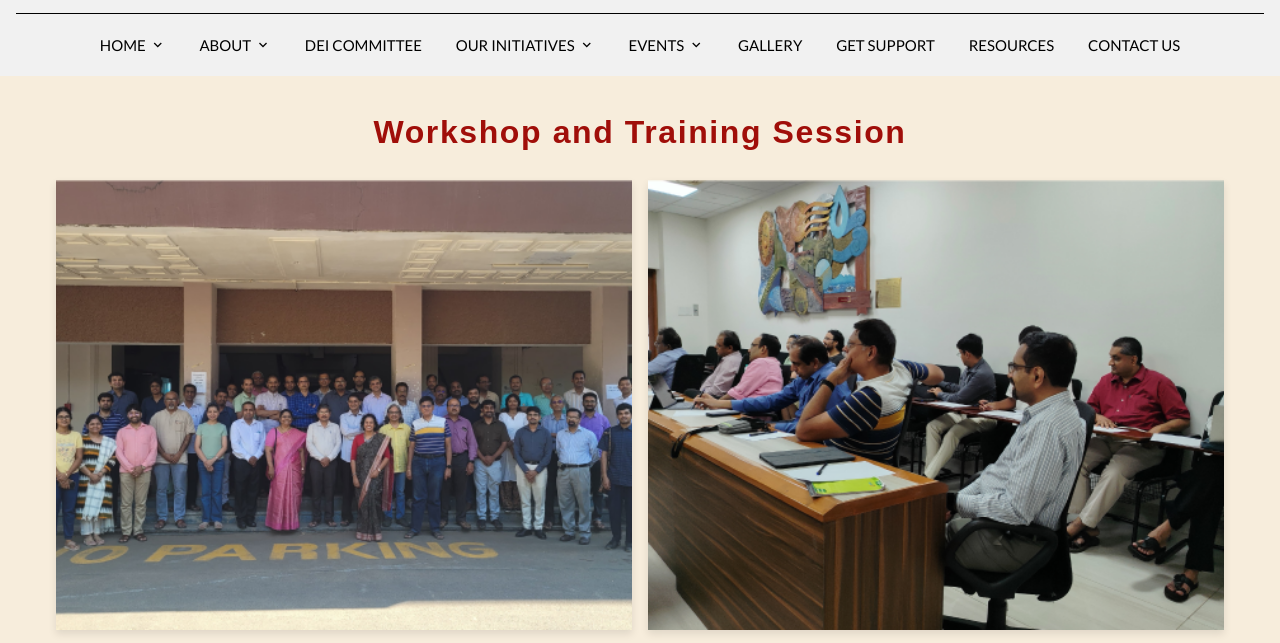
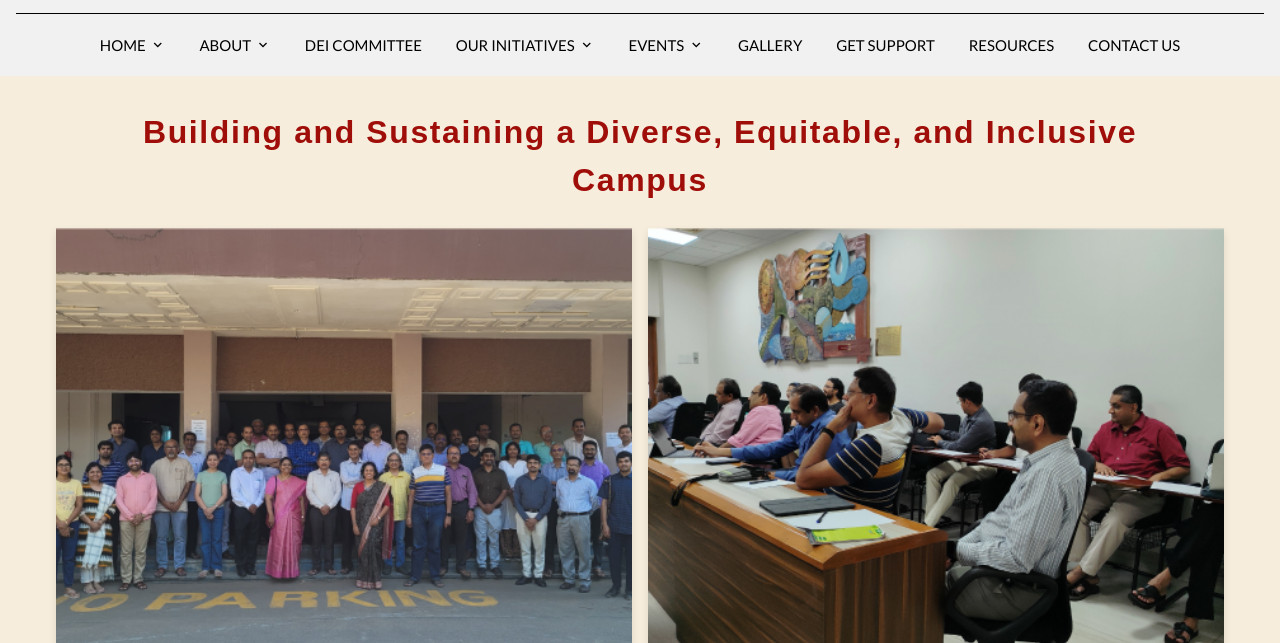
Before and after one commit to skillskapes-webtest/odei-test, a plain HTML site: page gallery.html in a window 1280 px wide. Shown: the part 121-764 px from the top of the page. Drawn offline with nearby package versions, Linux system fonts and the light colour scheme; files whose address does not match are found by name.

Commit message:
Update gallery title

```diff
--- a/gallery.html
+++ b/gallery.html
@@ -222,7 +222,7 @@
 
     <section class="gallery" style="background-color:  #f7eddc;">
         <div class="workshop-section">
-          <div class="workshop-title">Workshop and Training Session</div>
+          <div class="workshop-title">Building and Sustaining a Diverse, Equitable, and Inclusive Campus</div>
           <div class="workshop-photos">
             <img class="workshop-image" src="images/Gallery/gallery1.png" alt="Workshop session 1" />
             <img class="workshop-image" src="images/Gallery/gallery2.png" alt="Workshop session 2" />
```
